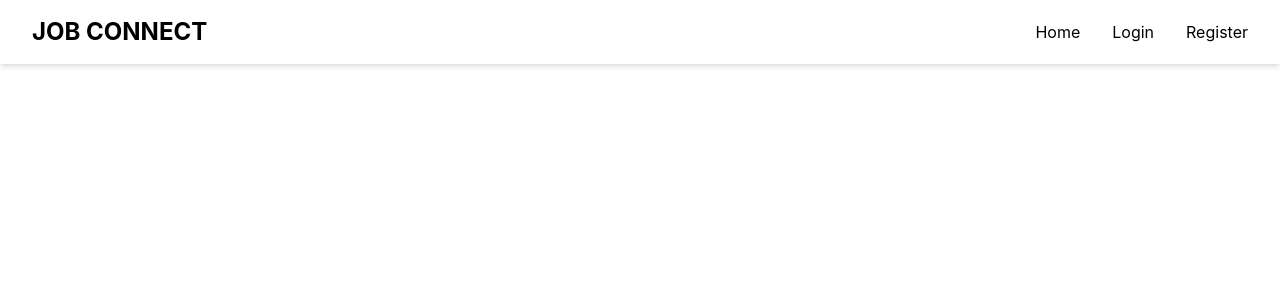
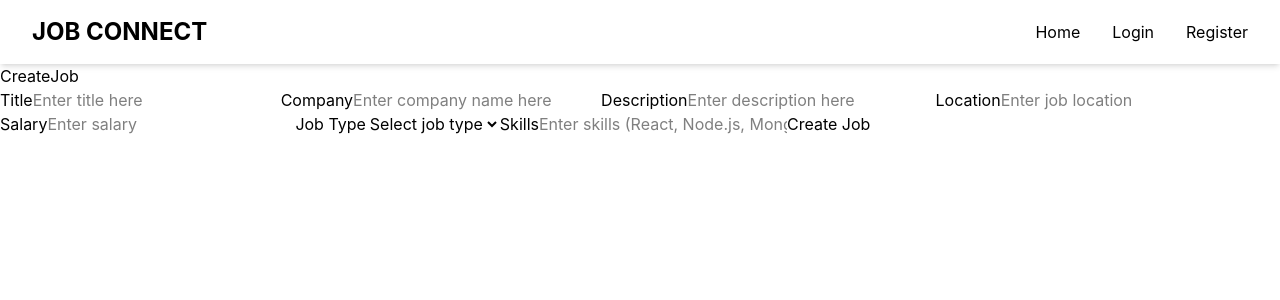
Before and after one commit to sahil63604-sudo/Job-connect, a React (Vite) app in the folder client/: page /recruiterDashboard/create-job in a window 1280 px wide. Shown: the top 300 px of the page. Built offline with nearby package versions, Linux system fonts and the light colour scheme.

Commit message:
Complete recruiter job management

```diff
--- a/client/src/App.jsx
+++ b/client/src/App.jsx
@@ -1,7 +1,7 @@
 import React from 'react'
 import { BrowserRouter, Routes, Route } from "react-router-dom";
 import { Home } from './pages/Home';
-import Login  from './pages/Login';
+import Login from './pages/Login';
 import { Register } from './pages/Register';
 import Navbar from './components/Navbar';
 import Jobs from './pages/Jobs';
@@ -9,24 +9,30 @@ import JobDetails from './pages/JobDetails';
 import MyApplications from './pages/MyApplications';
 import RecruiterDashboard from './pages/RecruiterDashboard';
 import Applicants from './pages/Applicants';
+import CreateJob from './pages/CreateJob';
+import EditJob from './pages/EditJob';
 
 const App = () => {
   return (
     <>
       <BrowserRouter>
-    <Navbar/>
+        <Navbar />
         <Routes>
-        <Route path="/" element={<Home/>} />
-        <Route path="/login" element={<Login/>} />
-        <Route path="/register" element={<Register/>} />
-        <Route path="/myapplications" element={<MyApplications/>} />
+          <Route path="/" element={<Home />} />
+          <Route path="/login" element={<Login />} />
+          <Route path="/register" element={<Register />} />
+          <Route path="/myapplications" element={<MyApplications />} />
           <Route path="/jobs" element={<Jobs />} />
+          <Route path="/recruiterDashboard" element={<RecruiterDashboard />} />
+
           <Route
-    path="/recruiterJobs"
-    element={<RecruiterDashboard />}
+            path="/recruiterDashboard/create-job"
+            element={<CreateJob />}
           />
-        <Route path='recruiterJobs/:jobId/applicants' element={<Applicants/>}/>
-        <Route path='/jobs/:jobId' element={<JobDetails/>}/>
+          <Route path="/recruiterDashboard/applicants/:jobId" element={<Applicants />} />
+          <Route path="/recruiterDashboard/edit-job/:jobId" element={<EditJob />} />
+
+          <Route path='/jobs/:jobId' element={<JobDetails />} />
         </Routes>
       </BrowserRouter>
     </>
--- /dev/null
+++ b/client/src/pages/CreateJob.jsx
@@ -0,0 +1,99 @@
+import axios from 'axios';
+import React, { useState } from 'react'
+
+function CreateJob() {
+    const [formData, setFormData] = useState({
+        title: "",
+        company: "",
+        description: "",
+        location: "",
+        salary: "",
+        jobType: "",
+        skills: ""
+    })
+    function handelChanges(e) {
+
+        const { name, value } = e.target;
+        setFormData((form) => ({ ...form, [name]: value }))
+
+    }
+    async function submitForm(e) {
+        e.preventDefault();
+        let token = localStorage.getItem('token');
+        let data = {
+            ...formData,
+            skills: formData.skills.split(',').map(skill => skill.trim())
+        }
+        let response = await axios.post(
+            "http://localhost:5000/api/job/CreateJob",
+            data,
+            {
+                headers: {
+                    Authorization: `Bearer ${token}`
+                }
+            }
+        )
+    }
+    return (
+        <>
+            <div>CreateJob</div>
+            <form action="" onSubmit={(e) => submitForm(e)}>
+                <label htmlFor="title">Title</label>
+                <input onChange={handelChanges}
+                    type="text"
+                    id="title"
+                    name='title'
+                    placeholder="Enter title here"
+                />
+
+                <label htmlFor="company">Company</label>
+                <input onChange={handelChanges}
+                    type="text"
+                    name="company"
+                    placeholder="Enter company name here"
+                />
+
+                <label htmlFor="description">Description</label>
+                <input onChange={handelChanges}
+                    type="text"
+                    name="description"
+                    placeholder="Enter description here"
+                />
+
+                <label htmlFor="location">Location</label>
+                <input onChange={handelChanges}
+                    type="text"
+                    name="location"
+                    placeholder="Enter job location"
+                />
+
+                <label htmlFor="salary">Salary</label>
+                <input onChange={handelChanges}
+                    type="number"
+                    name="salary"
+                    placeholder="Enter salary"
+                />
+
+                <label htmlFor="jobType">Job Type</label>
+                <select onChange={handelChanges} name="jobType">
+                    <option value="">Select job type</option>
+                    <option value="Full-time">Full-time</option>
+                    <option value="Part-time">Part-time</option>
+                    <option value="Internship">Internship</option>
+                    <option value="Contract">Contract</option>
+                </select>
+
+                <label htmlFor="skills">Skills</label>
+                <input onChange={handelChanges}
+                    type="text"
+                    name="skills"
+                    placeholder="Enter skills (React, Node.js, MongoDB)"
+                />
+
+                <button type="submit">Create Job</button>
+            </form>
+        </>
+    )
+}
+
+export default CreateJob
--- /dev/null
+++ b/client/src/pages/EditJob.jsx
@@ -0,0 +1,130 @@
+import axios from 'axios'
+import React, { useEffect, useState } from 'react'
+import { useParams } from 'react-router-dom'
+function EditJob() {
+    const {jobId}=useParams()
+
+     const [formData, setFormData] = useState({
+        title: "",
+        company: "",
+        description: "",
+        location: "",
+        salary: "",
+        jobType: "",
+        skills: ""
+    })
+    useEffect(()=>{
+        async function getJob() {
+            let token= localStorage.getItem('token')
+let response = await axios.get(`http://localhost:5000/api/job/recruiterJob/${jobId}`, {
+                headers: {
+                    Authorization: `Bearer ${token}`
+                }
+            })
+             const job = response.data.job
+
+        setFormData({
+            title: job.title,
+            company: job.company,
+            description: job.description,
+            location: job.location,
+            salary: job.salary,
+            jobType: job.jobType,
+            skills: job.skills.join(', ')
+        })
+        }
+        getJob();
+    },[])
+
+    function handelChanges(e) {
+
+        const { name, value } = e.target;
+        setFormData((form) => ({ ...form, [name]: value }))
+
+    }
+    async function submitForm(e) {
+        e.preventDefault();
+        let token = localStorage.getItem('token');
+        let data = {
+            ...formData,
+            skills: formData.skills.split(',').map(skill => skill.trim())
+        }
+        let response = await axios.put(
+            `http://localhost:5000/api/job/updateJob/${jobId}`,
+            data,
+            {
+                headers: {
+                    Authorization: `Bearer ${token}`
+                }
+            }
+        )
+    }
+    return (
+        <>
+            <div>Edit Job</div>
+            <form action="" onSubmit={(e) => submitForm(e)}>
+                <label htmlFor="title">Title</label>
+                <input onChange={handelChanges}
+                value={formData.title}
+                    type="text"
+                    id="title"
+                    name='title'
+                    placeholder="Enter title here"
+                />
+
+                <label htmlFor="company">Company</label>
+                <input onChange={handelChanges}
+                value={formData.company}
+                    type="text"
+                    name="company"
+                    placeholder="Enter company name here"
+                />
+
+                <label htmlFor="description">Description</label>
+                <input onChange={handelChanges}
+                value={formData.description}
+                    type="text"
+                    name="description"
+                    placeholder="Enter description here"
+                />
+
+                <label htmlFor="location">Location</label>
+                <input onChange={handelChanges}
+                value={formData.location}
+                    type="text"
+                    name="location"
+                    placeholder="Enter job location"
+                />
+
+                <label htmlFor="salary">Salary</label>
+                <input onChange={handelChanges}
+                value={formData.salary}
+                    type="number"
+                    name="salary"
+                    placeholder="Enter salary"
+                />
+
+                <label htmlFor="jobType">Job Type</label>
+                <select onChange={handelChanges} name="jobType" value={formData.jobType}>
+                    <option value="">Select job type</option>
+                    <option value="Full-time">Full-time</option>
+                    <option value="Part-time">Part-time</option>
+                    <option value="Internship">Internship</option>
+                    <option value="Contract">Contract</option>
+                </select>
+
+                <label htmlFor="skills">Skills</label>
+                <input onChange={handelChanges}
+                value={formData.skills}
+                    type="text"
+                    name="skills"
+                    placeholder="Enter skills (React, Node.js, MongoDB)"
+                />
+
+                <button type="submit">Submit</button>
+            </form>
+        </>
+    )
+}
+
+export default EditJob
--- a/client/src/pages/RecruiterDashboard.jsx
+++ b/client/src/pages/RecruiterDashboard.jsx
@@ -29,22 +29,38 @@ const RecruiterDashboard = () => {
         getMyJobs()
 
     }, [])
+    async function deleteJob(Id) {
+        let token=localStorage.getItem('token')
+        let response = await axios.delete(`http://localhost:5000/api/job/deleteJob/${Id}`,{
+            headers:{
+                Authorization:`Bearer ${token}`
+            }
+        })
+        console.log(response.data.message);
+        setJobs((jobs)=>jobs.filter(job=>job._id!==Id))
+
+    }
 
     return (
         <div>
             <h1>My Jobs</h1>
-
+            <Link to={`/recruiterDashboard/create-job`}>
+               📝 Create Job
+            </Link>
             {jobs.map((job) => (
                 <div key={job._id}>
                     <h2>{job.title}</h2>
                     <p>{job.company}</p>
                     <p>{job.location}</p>
 
-<Link to={`/recruiterJobs/${job._id}/applicants`}>
-                    <button>
-                        Applicants
-                    </button>
-</Link>
+                    <Link to={`/recruiterDashboard/applicants/${job._id}`}>
+                       👨‍💼 Applicants
+                    </Link>
+
+                    <Link to={`/recruiterDashboard/edit-job/${job._id}`}>
+                       ✒️ Edit
+                    </Link>
+                    <button onClick={()=>deleteJob(job._id)}>Delete Job</button>
                 </div>
             ))}
         </div>
```
Also changed, not shown: 2 other files (tests, documents, lock files or other folders). Lines whose indentation alone changed are shown as unchanged.
